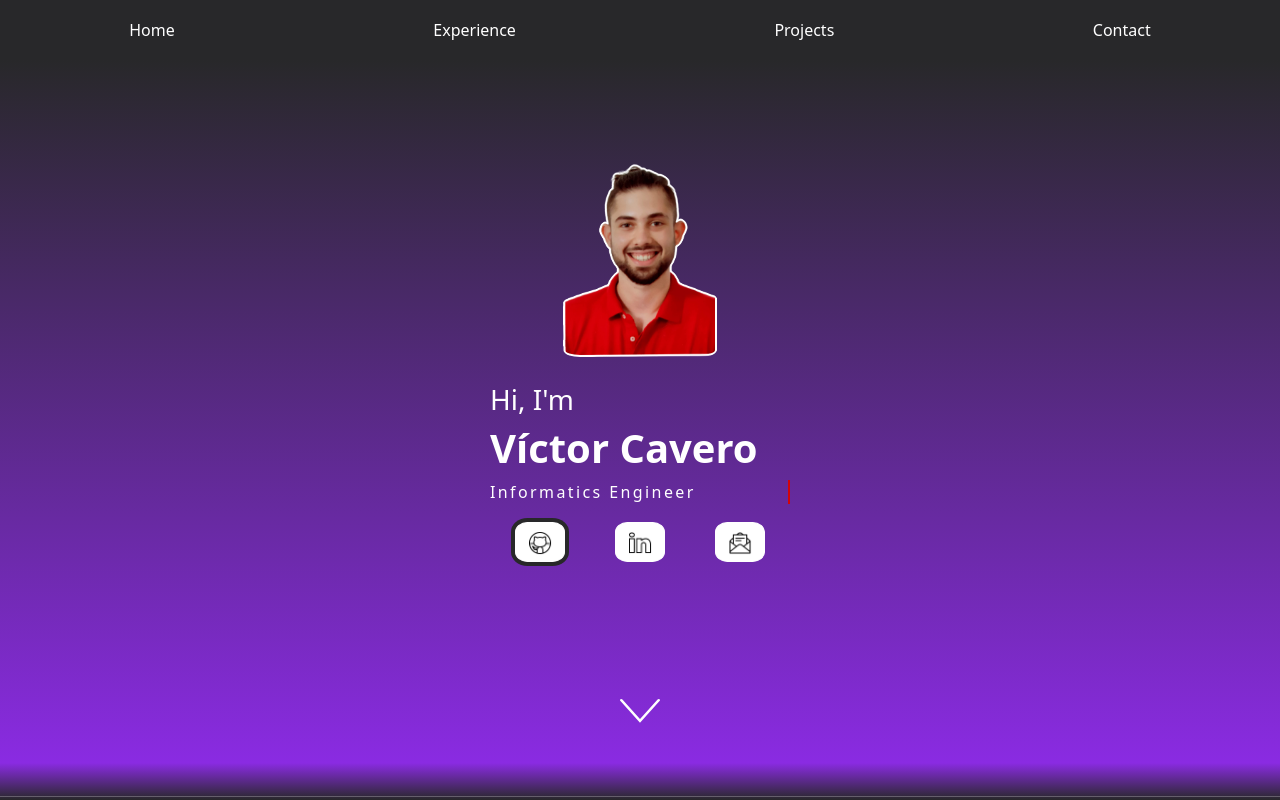
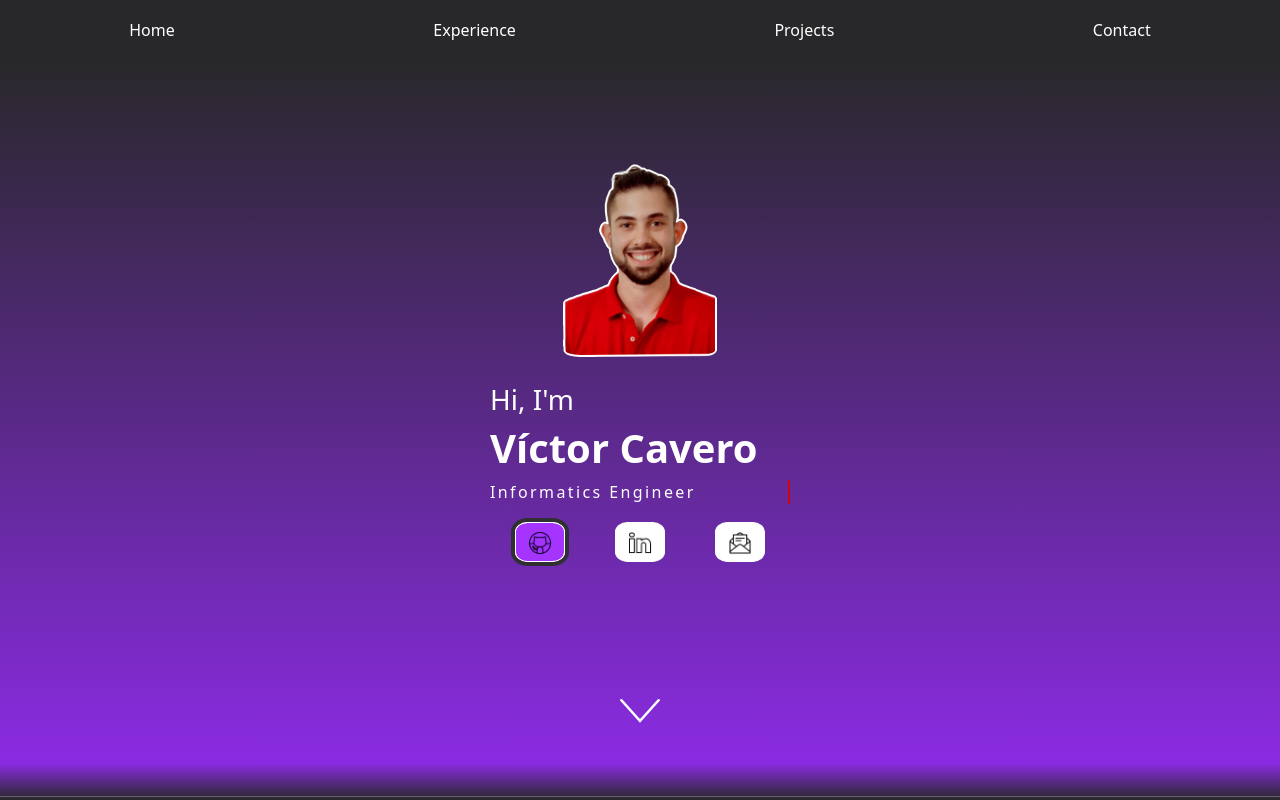
Before and after one commit to victorcavero14/victorcavero, a website: page index.html in a window 1280 px wide. In both pictures the pointer is over the link 540 px from the left and 542 px from the top of the page. Shown: the top 800 px of the page. Drawn offline with nearby package versions, Linux system fonts and the light colour scheme.

Commit message:
Cambios boton projects

```diff
--- a/index.css
+++ b/index.css
@@ -224,6 +224,12 @@ body {
   background-color: var(--blueviolet-color);
   border-color: var(--blueviolet-color);
 }
+.btn:hover,
+.btn:focus,
+.btn:active {
+  background-color: var(--blueviolet-color);
+  filter: brightness(1.2);
+}
 
 .card {
   width: 18rem;
```
